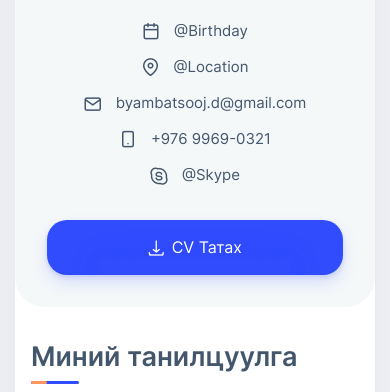
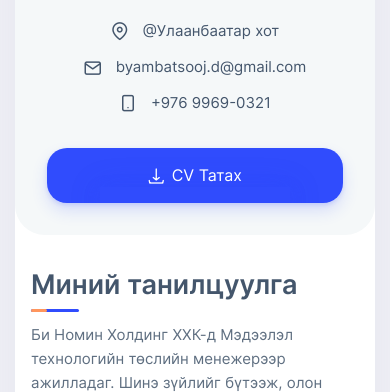
Before and after one commit to dotenv691/cv_bymbaa, a plain HTML site: page index.html in a window 390 px wide. Shown: the part 418-810 px from the top of the page. Drawn offline with Linux system fonts and the light colour scheme; files whose address does not match are found by name.

Commit message:
Skype, Birthday хассан.

```diff
--- a/index.html
+++ b/index.html
@@ -77,20 +77,14 @@
 				    </div>
 
 				    <ul class="contact-block">
-					    <li class="contact-block__item" data-toggle="tooltip" data-placement="top" title="Birthday">
-						    <i class="font-icon icon-calendar2"></i>@Birthday
-					    </li>
 					    <li class="contact-block__item" data-toggle="tooltip" data-placement="top" title="Address">
-						    <i class="font-icon icon-map-pin"></i>@Location
+						    <i class="font-icon icon-map-pin"></i>@Улаанбаатар хот
 					    </li>
 					    <li class="contact-block__item" data-toggle="tooltip" data-placement="top" title="E-mail">
 						    <a href="mailto:example@mail.com"><i class="font-icon icon-mail"></i>byambatsooj.d@gmail.com</a>
 					    </li>
 					    <li class="contact-block__item" data-toggle="tooltip" data-placement="top" title="Phone">
 						    <i class="font-icon icon-smartphone"></i>+976 9969-0321
-					    </li>
-					    <li class="contact-block__item" data-toggle="tooltip" data-placement="top" title="Skype">
-						    <a href="skype:skype-example"><i class="font-icon icon-skype"></i>@Skype</a>
 					    </li>
 				    </ul>
                 </div>
```
